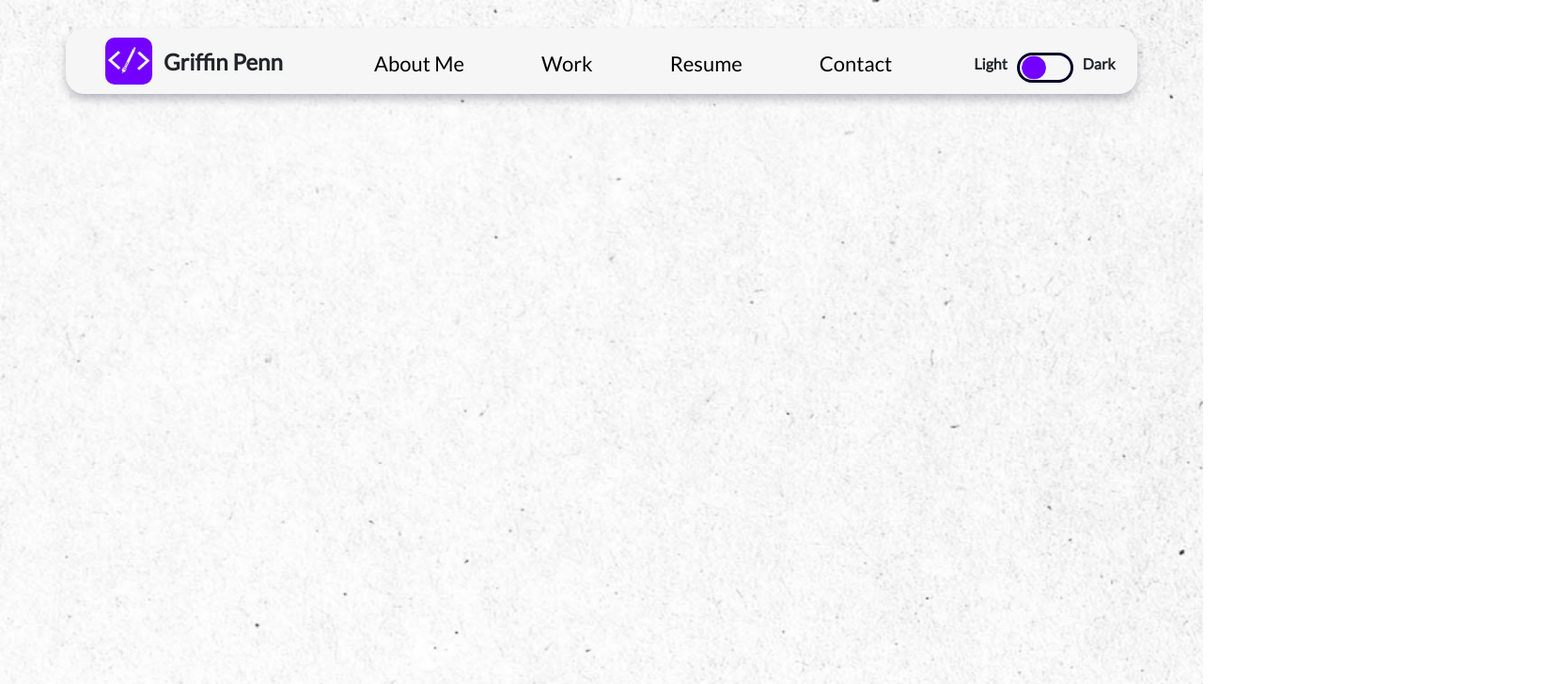
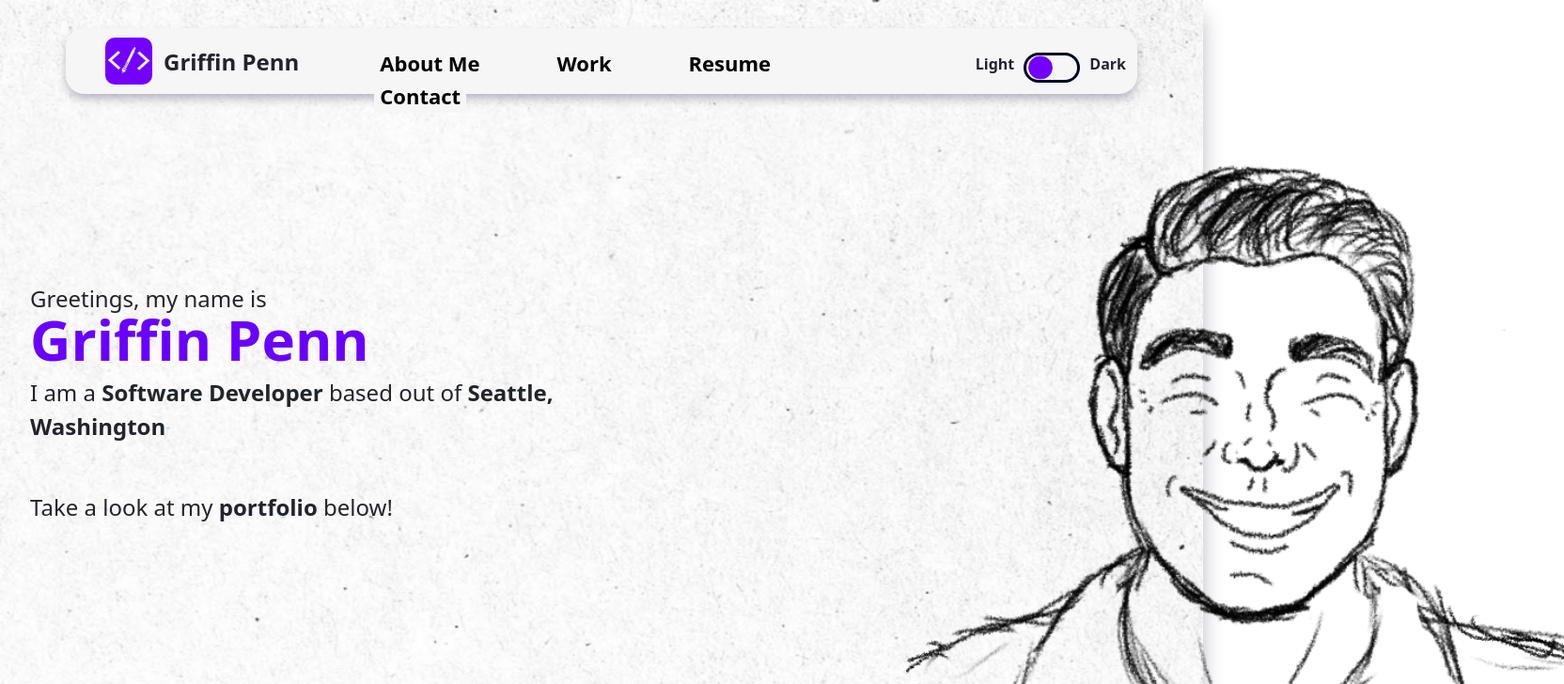
Before and after one commit to Gry4hon/griffinpenn.dev, a React (Vite) app in the folder griffinpennportfolio/: page / in a window 1280 px wide. Shown: the top 728 px of the page at 94% size, 1664 px wide, since content can reach past the window. Built offline with nearby package versions, Linux system fonts and the light colour scheme.

Commit message:
Static Landing Page Done
I finished implementing the static landing page. I am going to finish the other parts of the website before I work on animating it.

```diff
--- a/griffinpennportfolio/src/Components/LandingPageComponents/LandingBody.tsx
+++ b/griffinpennportfolio/src/Components/LandingPageComponents/LandingBody.tsx
@@ -1,9 +1,33 @@
 import "./LandingStyles/LandingBodyStyles.css";
+import animatedMe from "./LandingStyles/Assets/Landing Me.png";
+import arrow from "./LandingStyles/Assets/ARROW.png";
 
 function LandingBody() {
   return (
     <>
-      <div id="landing-body"></div>
+      <div id="landing-body">
+        <div className="container landing-elements">
+          <div className="landing-text">
+            <p>Greetings, my name is</p>
+            <p id="first-name">
+              <b>Griffin Penn</b>
+            </p>
+            <p id="software-dev">
+              I am a <b>Software Developer</b> based out of{" "}
+              <b>Seattle, Washington</b>
+            </p>
+            <p id="port">
+              Take a look at my <b>portfolio</b> below!
+            </p>
+          </div>
+          <div className="arrow-styles">
+            <img src={arrow} />
+          </div>
+          <div className="landing-image">
+            <img src={animatedMe} />
+          </div>
+        </div>
+      </div>
     </>
   );
 }
--- a/griffinpennportfolio/src/Components/LandingPageComponents/LandingStyles/LandingBodyStyles.css
+++ b/griffinpennportfolio/src/Components/LandingPageComponents/LandingStyles/LandingBodyStyles.css
@@ -1,10 +1,53 @@
 #landing-body{
     background-image: url("./Assets/BackgroundImage.png");
     background-repeat: no-repeat;
-    background-size:cover;
+    background-size: 100% 1250px;
     width: auto;
     height: 1920px;
+    box-shadow: 0 16px 22px -2px  #01032650;
 
+}
+
+.landing-elements{
+    display: grid;
+    grid-template-columns: auto auto auto;
+    height: 1920px;
+}
+
+
+.landing-text{
+    margin-top: 320px;
+    display: flexbox;
+    width: 700px;
+    font-size: 24px;
+    margin-left: -100px;
+}
+
+.landing-image{
+    margin-top: 150px;
+    margin-left: 30%;
+}
+
+.landing-image img{
+    width: 800px;
+    height: 800px;
+}
+
+.arrow-styles img{
+    margin-top: 1110px;
+    width: 130px;
+    height: 130px;
+}
+
+#first-name{
+    color: #6900ff;
+    font-size: 60px;
+    margin-top: -36px;
+    margin-bottom: -6px;
+}
+
+#port{
+    margin-top: 50px;
 }
 
 
@@ -12,7 +55,34 @@
     #landing-body{
         background-image: url("./Assets/BackgroundImage.png");
         background-repeat: no-repeat;
-        background-size: 1920px 1070px;
+        background-size: 1920px 1060px;
+    }
+
+    .landing-elements{
+        display: grid;
+        grid-template-columns: auto auto auto;
+    }
+
+
+    .landing-text{
+        margin-top: 300px;
+        display: flexbox;
+        width: 600px;
+        margin-left: -50px;
+        margin-right: -100px;
+    }
+
+    .landing-image img{
+        width: 700px;
+        height: 700px;
+        margin-left: -60px;
+    }
+
+    .arrow-styles img{
+        margin-top: 930px;
+        width: 130px;
+        height: 130px;
+        margin-left: 170px;
     }
 
 }
--- a/griffinpennportfolio/src/MainStyles.css
+++ b/griffinpennportfolio/src/MainStyles.css
@@ -1,4 +1,5 @@
-*{
+body{
     margin: 0;
     font-family: Lato;
+    background-color: #f6f6f6;
 }
```
Also changed, not shown: griffinpennportfolio/src/Components/LandingPageComponents/LandingStyles/Assets/ARROW.png (added), griffinpennportfolio/src/Components/LandingPageComponents/LandingStyles/Assets/Landing Me.png (added).
